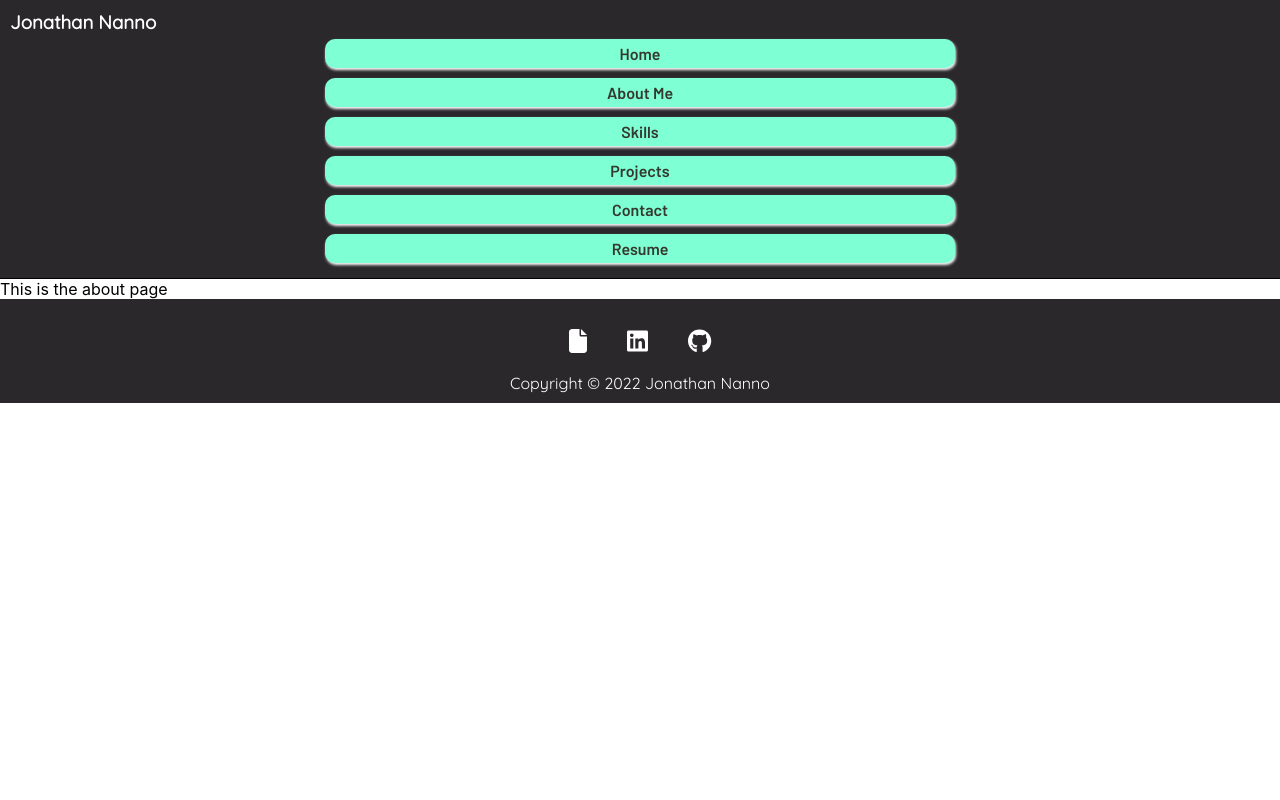
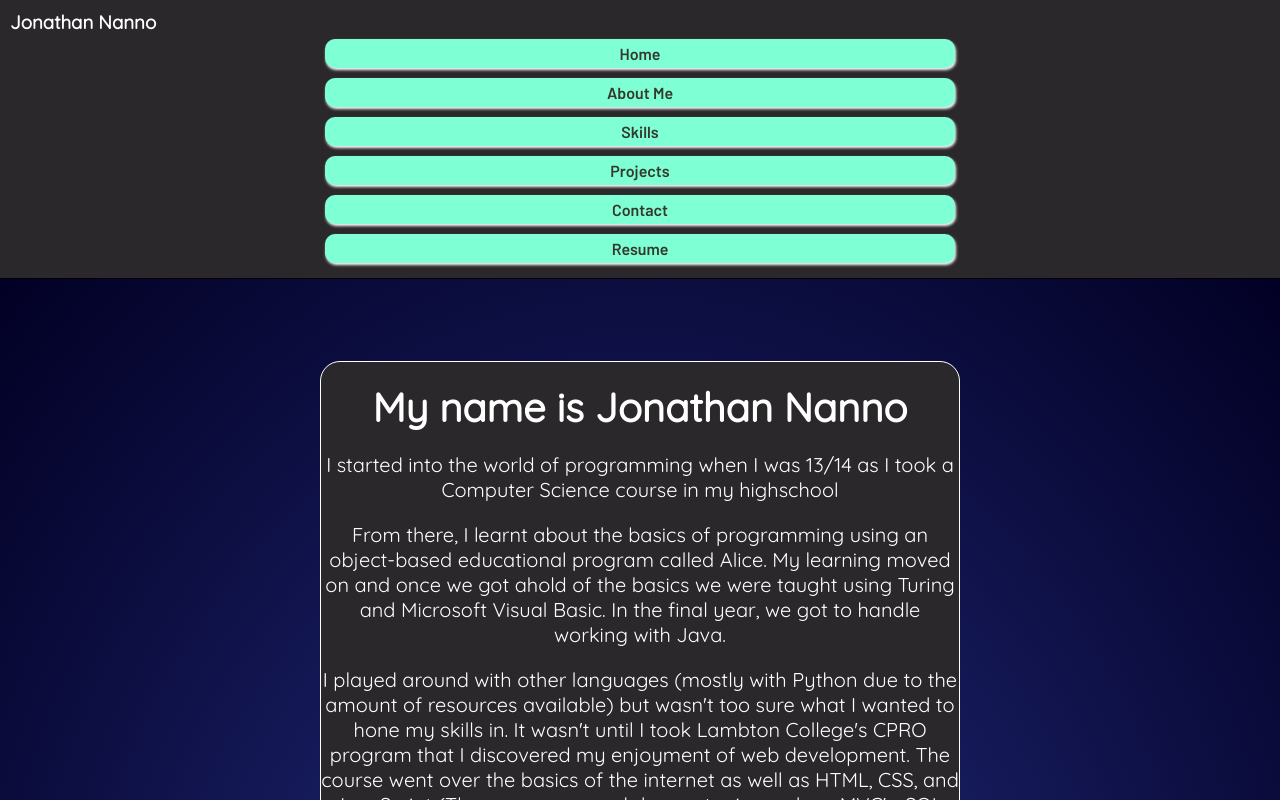
Before and after one commit to Johnny-creator/Personal-Website, a React (Create React App) app: page /about in a window 1280 px wide. Shown: the top 800 px of the page. Built offline with nearby package versions, Linux system fonts and the light colour scheme; the HTML template or start-up script is replaced by a standard one.

Commit message:
Created about page

```diff
--- a/src/components/pages/About.js
+++ b/src/components/pages/About.js
@@ -1,10 +1,22 @@
 import React from "react";
+
+import classes from "./About.module.css";
 
 const About = () => {
   return (
-    <>
-      <p> This is the about page </p>
-    </>
+    <main className={classes.body}>
+      <div className={classes.container}>
+        <h1> My name is Jonathan Nanno </h1>
+
+        <p> I started into the world of programming when I was 13/14 as I took a Computer Science course in my highschool </p>
+
+        <p> From there, I learnt about the basics of programming using an object-based educational program called Alice. My learning moved on and once we got ahold of the basics we were taught using Turing and Microsoft Visual Basic. In the final year, we got to handle working with Java. </p>
+
+        <p> I played around with other languages (mostly with Python due to the amount of resources available) but wasn't too sure what I wanted to hone my skills in. It wasn't until I took Lambton College's CPRO program that I discovered my enjoyment of web development. The course went over the basics of the internet as well as HTML, CSS, and JavaScript (The course covered deeper topics such as MVC's, SQL, databases, MERN stack). Over the duration of the course, I gained a deeper understanding of front-end development and wanted to further my knowledge with popular frameworks and libraries. </p>
+
+        <p> After graduation, I've spent my freetime creating and deploying websites as a free-lance developer. I've also looked into game development in C# using a framework called 'Monogame'.</p>
+      </div>
+    </main>
   );
 };
 
--- a/src/components/pages/About.module.css
+++ b/src/components/pages/About.module.css
@@ -0,0 +1,66 @@
+.body {
+  background: rgb(36, 46, 130);
+  background: -moz-radial-gradient(
+    ellipse at bottom,
+    rgba(36, 46, 130, 1) 0%,
+    rgba(2, 0, 36, 1) 100%
+  );
+  background: -webkit-radial-gradient(
+    ellipse at bottom,
+    rgba(36, 46, 130, 1) 0%,
+    rgba(2, 0, 36, 1) 100%
+  );
+  background: radial-gradient(
+    ellipse at bottom,
+    rgba(36, 46, 130, 1) 0%,
+    rgba(2, 0, 36, 1) 100%
+  );
+  filter: progid:DXImageTransform.Microsoft.gradient(startColorstr="#242e82",endColorstr="#020024",GradientType=1);
+  color: white;
+  text-align: center;
+  font-family: "Quicksand", sans-serif, Arial, Helvetica, sans-serif;
+  padding-top: 70px;
+  padding-bottom: 10px;
+}
+
+.body p {
+  padding-top: 20px;
+}
+
+.body h1 {
+  padding-top: 20px;
+}
+
+
+
+@media only screen and (min-width: 362px) {
+  .body {
+    padding-top: 50px;
+  }
+
+  .container {
+    padding-top: 50px;
+  }
+}
+
+@media only screen and (min-width: 800px) {
+  .body {
+    display: flex;
+    align-items: center;
+    padding-top: 0px;
+  }
+
+  .container {
+    padding-top: 0px;
+    margin: 10px;
+    background-color: #2a282b;
+    font-size: 20px;
+    margin: 0 auto;
+    width: 50%;
+    border: 1px solid white;
+    border-radius: 20px;
+  }
+}
+
+@media only screen and (min-width: 1200px) {
+}
```
